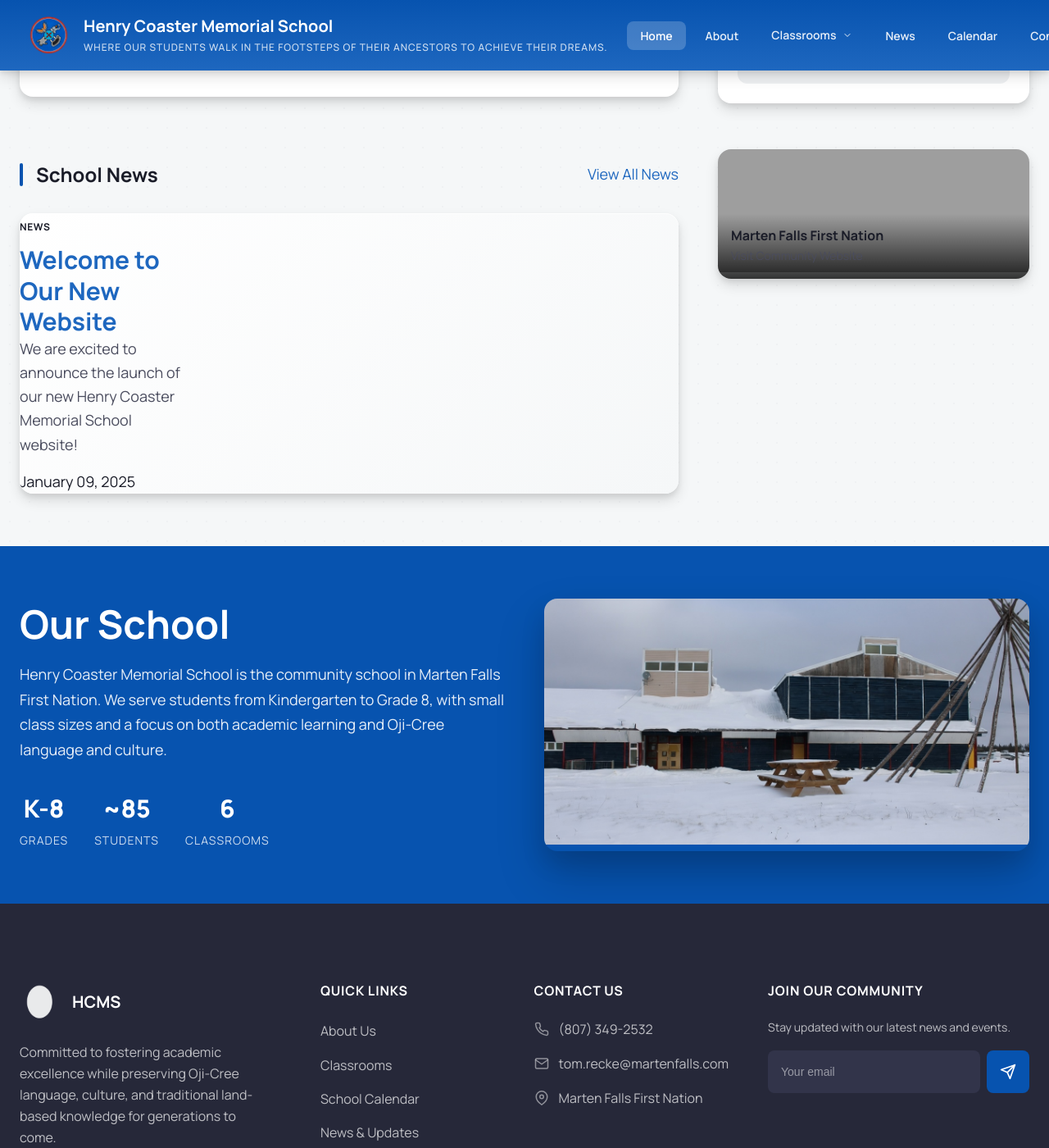
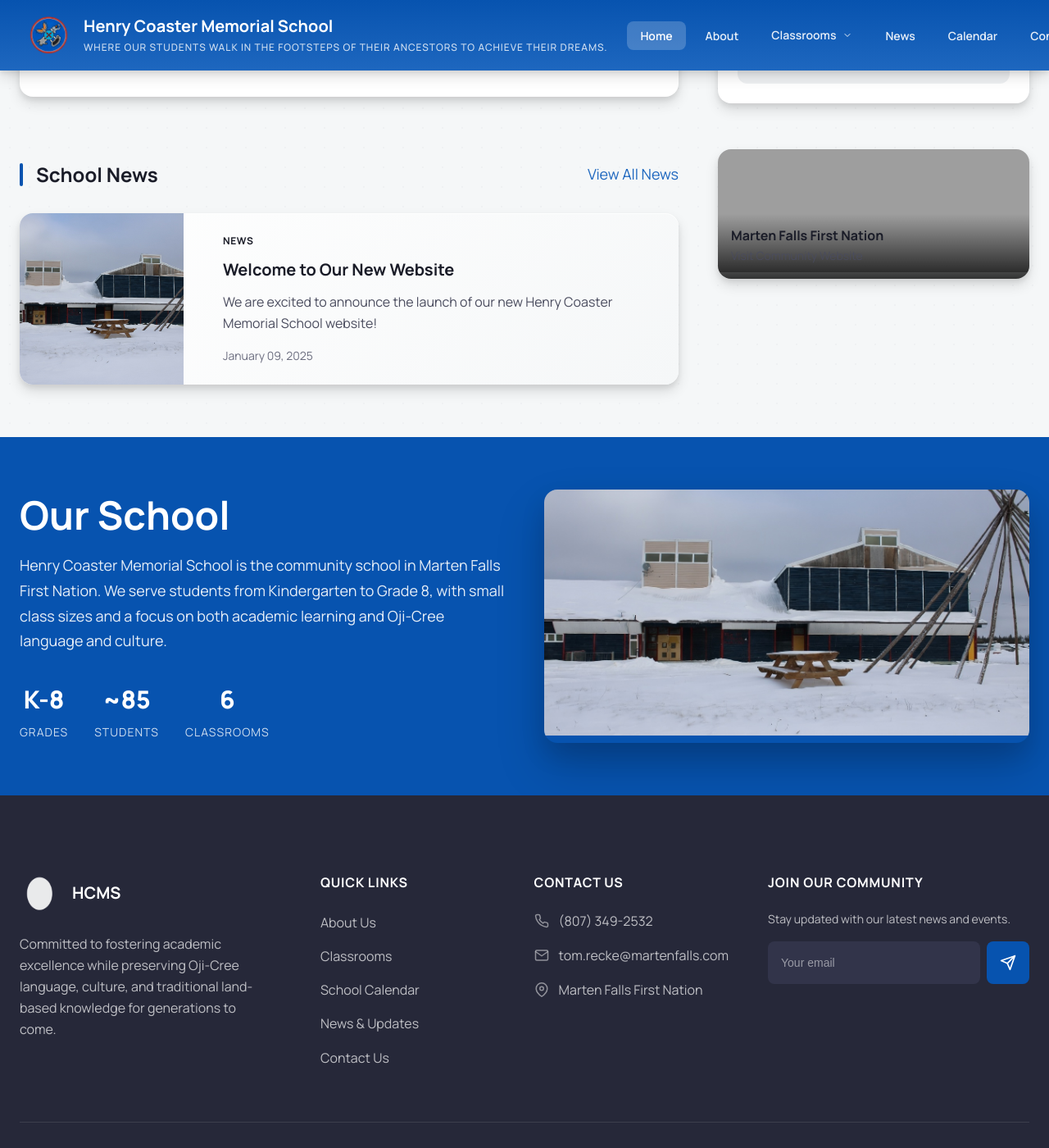
Before and after one commit to reckegabe58/HCMS, a Jekyll site: the page built from index.html, in a window 1280 px wide and 1400 px high, scrolled down 1334 px. Shown: the whole window at 82% size. Built offline with Jekyll 4.4.1, drawn with Linux system fonts in a browser that asks for light colours; grey boxes are pictures that could not be loaded.

Commit message:
Update news cards to show thumbnail beside text

```diff
--- a/assets/css/main.css
+++ b/assets/css/main.css
@@ -816,6 +816,20 @@ a:hover {
   width: 14px;
   height: 14px;
   opacity: 0.7;
+}
+
+.news-list {
+  display: flex;
+  flex-direction: column;
+  gap: var(--space-lg);
+}
+
+.no-posts-message {
+  text-align: center;
+  color: var(--text-muted);
+  padding: var(--space-xl);
+  background: var(--bg-300);
+  border-radius: var(--radius-lg);
 }
 
 /* ==========================================
--- a/index.html
+++ b/index.html
@@ -82,19 +82,17 @@ title: Home
             <a href="{{ '/news/' | relative_url }}" class="see-all-link">View All News</a>
           </div>
 
-          <div class="news-grid">
+          <div class="news-list">
             {% for post in site.posts limit:3 %}
             <article class="news-card">
-              {% if post.image %}
-              <div class="news-image">
-                <img src="{{ post.image | relative_url }}" alt="{{ post.title }}">
-              </div>
-              {% endif %}
-              <div class="news-content">
+              <img src="{{ post.image | default: '/assets/images/carousel/slide-1.png' | relative_url }}" alt="{{ post.title }}" class="news-card-image">
+              <div class="news-card-content">
                 <span class="news-category">{{ post.category | default: "News" }}</span>
-                <h3><a href="{{ post.url | relative_url }}">{{ post.title }}</a></h3>
-                <p class="news-excerpt">{{ post.excerpt | strip_html | truncate: 120 }}</p>
-                <time class="news-date">{{ post.date | date: "%B %d, %Y" }}</time>
+                <h3 class="news-card-title"><a href="{{ post.url | relative_url }}">{{ post.title }}</a></h3>
+                <p class="news-card-excerpt">{{ post.excerpt | strip_html | truncate: 120 }}</p>
+                <div class="news-card-meta">
+                  <time>{{ post.date | date: "%B %d, %Y" }}</time>
+                </div>
               </div>
             </article>
             {% endfor %}
```
